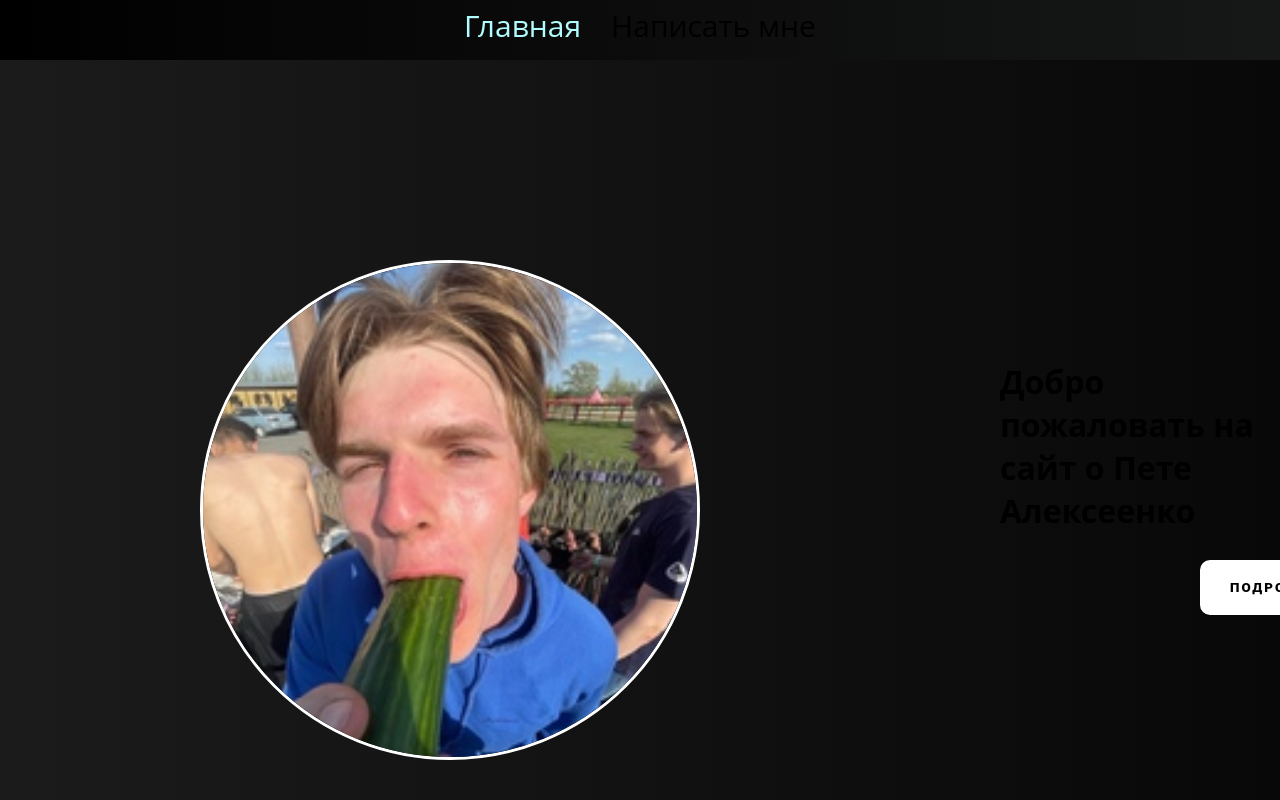
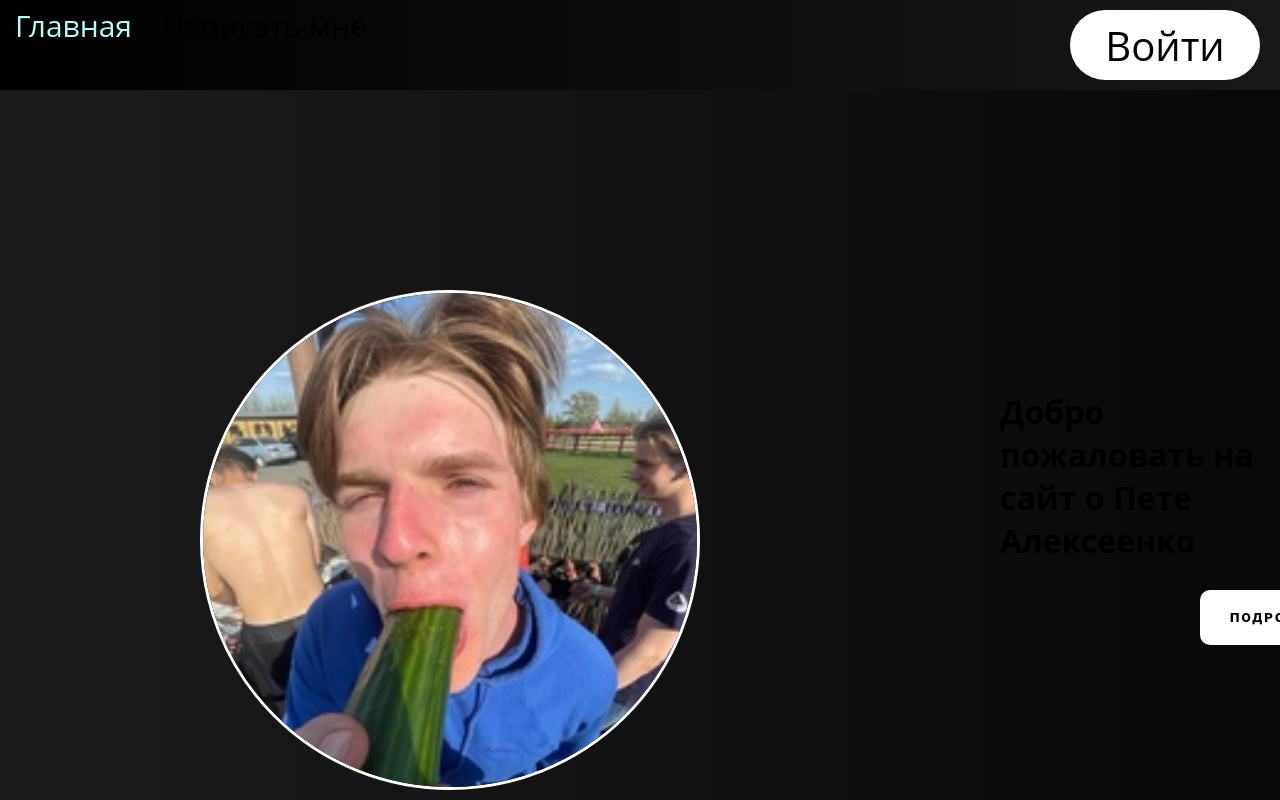
Before and after one commit to Petya1234/my-app, a Next.js app: page / in a window 1280 px wide. Shown: the top 800 px of the page. Built offline with nearby package versions, Linux system fonts and the light colour scheme.

Commit message:
css improve

```diff
--- a/app/contacts/styles.css
+++ b/app/contacts/styles.css
@@ -14,8 +14,6 @@ ul {
     font-size: 50px;
 }
 .box {
-    margin-left: auto;
-    margin-right: auto;
   display: flex;
   margin-left: 20px;
   margin-right: 20px;
--- a/app/page.tsx
+++ b/app/page.tsx
@@ -36,7 +36,7 @@ export default function Home() {
         подписаться на мои соцсети, посмотреть фоточки и может что-нибудь ещё,
         если я придумаю что-то. <br />А пока предлагаю вам посмотреть небольшую
         подборку фоточек</div>
-        <button className="button2" onClick={handleClick2}> К фото</button>
+        <button className="button2" onClick={handleClick2}>К фото</button>
       </div>
       <div className="photo-carousel">
         <EmblaCarousel />
--- a/components/header.tsx
+++ b/components/header.tsx
@@ -9,7 +9,7 @@ const navItems = [
 const Header = () => {
     return (
         <header>
-            <div className='navbar'><Navigation navLinks={navItems} /></div>
+            <div className='navbar'><Navigation navLinks={navItems} /> <button className="nav-button">Войти</button> </div>
         </header>
     )
 }
--- a/components/styles.css
+++ b/components/styles.css
@@ -35,14 +35,12 @@
 
 header {
   width: 100%;
-  height: 60px;
-  text-align: center;
+  height: 90px;
   background: linear-gradient(90deg, #0a0a0a, #1b1b1b, #000000, #1e1f1f);
   animation: gradient 20s ease infinite;
   transform: translate3d(0, 0, 0);
   background-size: 400% 400%;
 }
-
 
 .navbar > a {
   margin: 15px;
@@ -51,8 +49,7 @@ header {
   text-decoration: none;
 }
 
-
-.navbar> a:hover {
+.navbar > a:hover {
   color: #e0f5f5;
   text-decoration: underline;
 }
@@ -60,13 +57,38 @@ header {
 .navbar {
   width: 100%;
   height: 100%;
+  padding-top: 5px;
+}
+.nav-button {
+  display: flex;
+  margin-right: 15px;
+  color: #000000;
+  background-color: white;
+  font-size: 40px;
+  width: 200px;
+  height: 80px;
+  float: right;
+  box-sizing: border-box;
+  background-clip: padding-box;
+  border: solid 5px transparent;
+  border-radius: 1em;
   align-items: center;
-  padding-top: 5px;
+  justify-content: center;
+  -webkit-transition: all 0.1s ease;
+  -moz-transition: all 0.1s ease;
+  -o-transition: all 0.1s ease;
+  transition: all 0.1s ease;
+}
+.nav-button:hover {
+  border-radius: 0;
+}
+
+.nav-box:hover {
+  height: 100px;
 }
 a.active {
   color: rgb(177, 253, 253);
 }
-
 
 .footer {
   margin-bottom: -1px;
```
